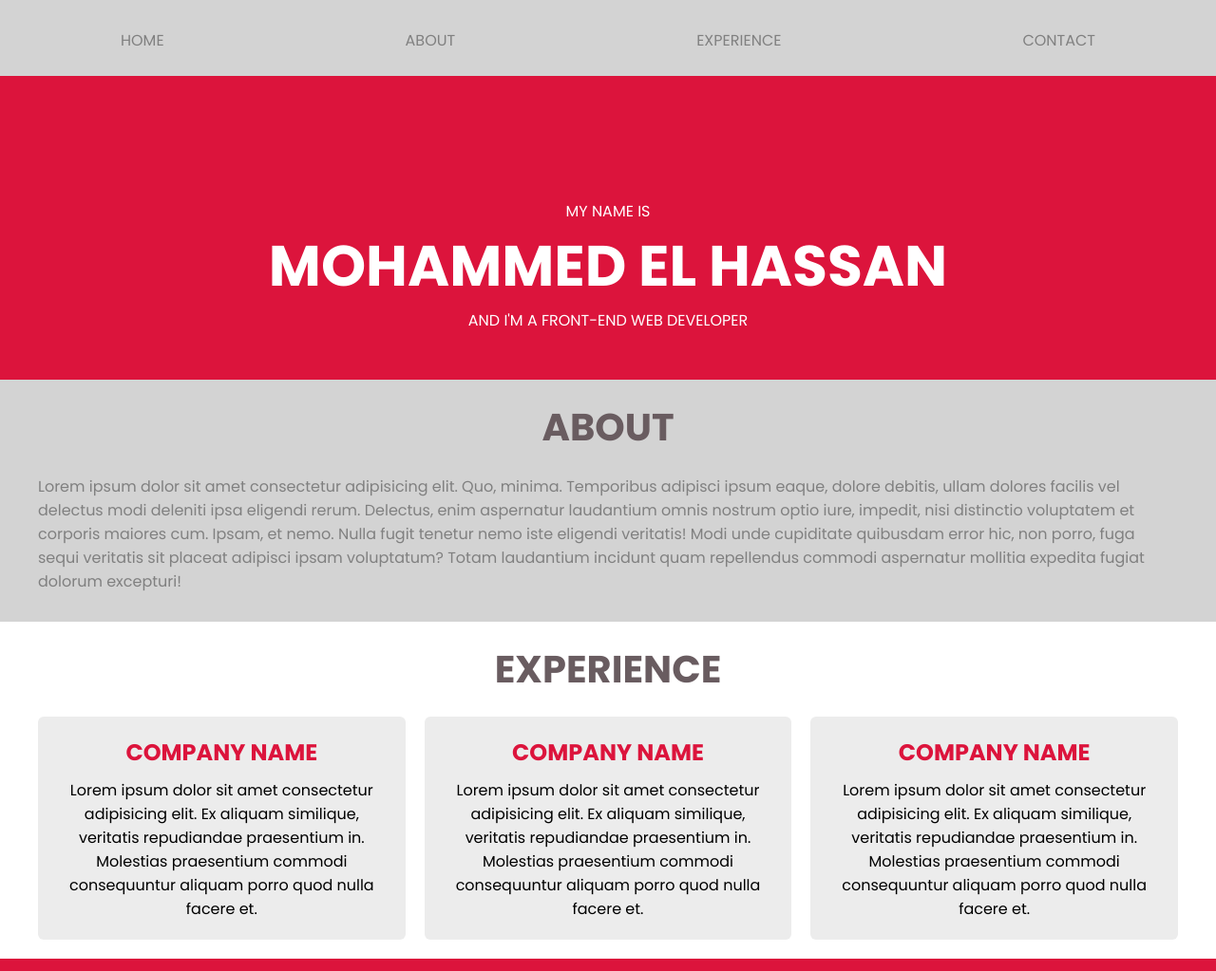
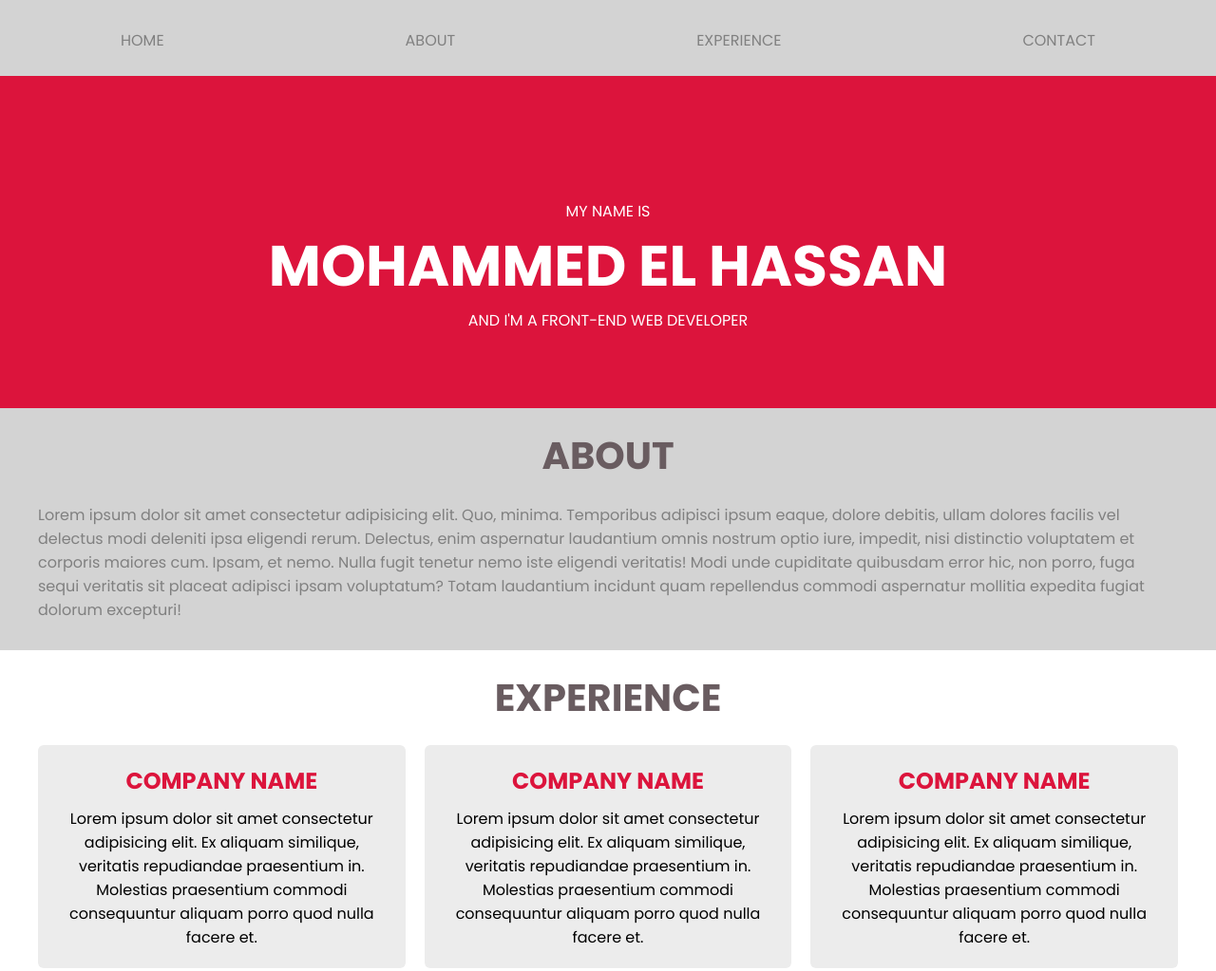
Before and after one commit to MohamedElHassan/college-landing-page, a plain HTML site: page index.html in a window 1280 px wide. Shown: the top 1023 px of the page at 95% size. Drawn offline with Linux system fonts and the light colour scheme.

Commit message:
Edited style.css

```diff
--- a/style.css
+++ b/style.css
@@ -51,7 +51,7 @@ header ul li a:hover {
     text-align: center;
 }
 .home .home-content {
-    padding: 130px 0 50px;
+    padding: 130px 0 80px;
 }
 .home .home-content h1 {
     font-size: 60px;
```
